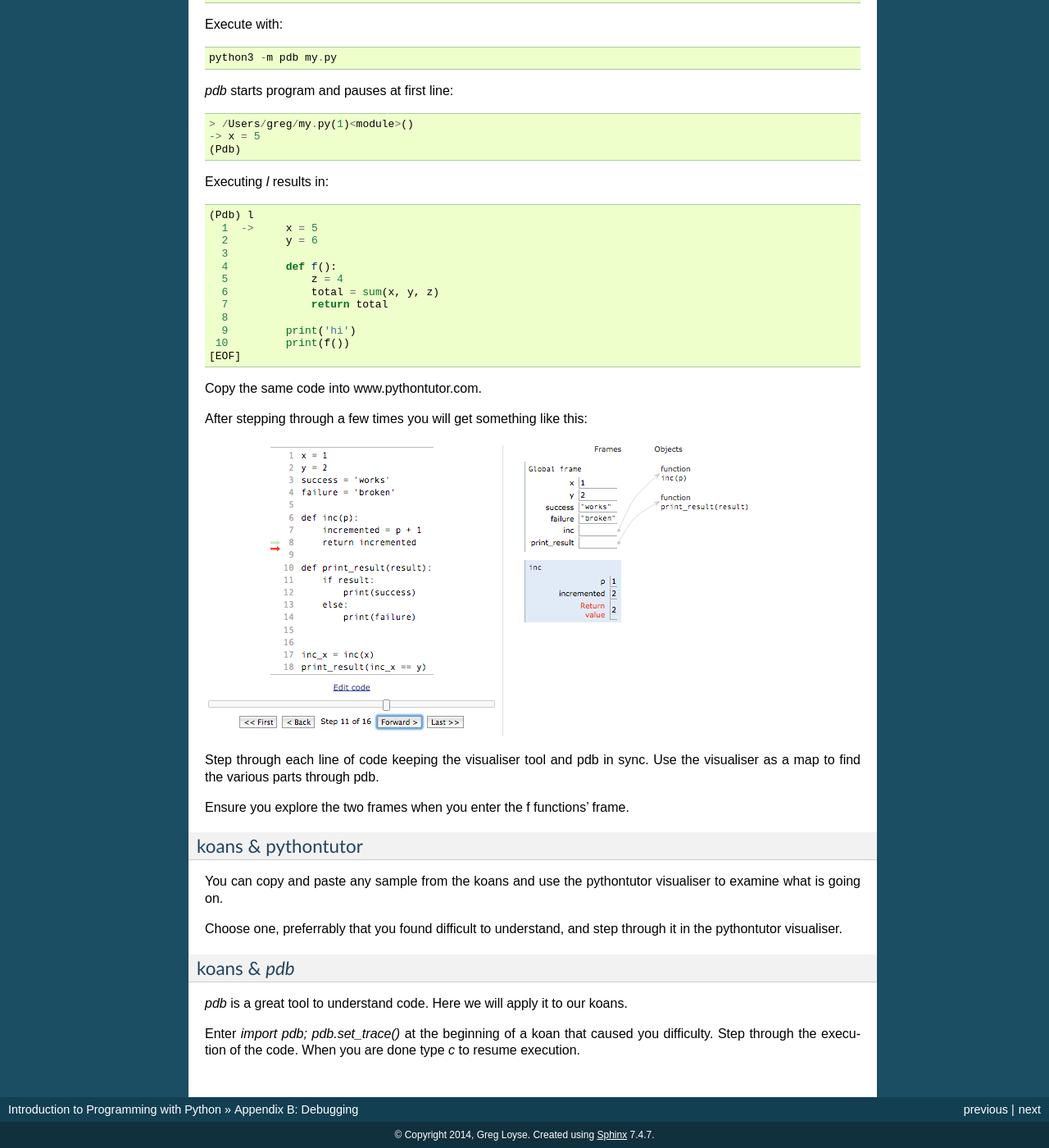
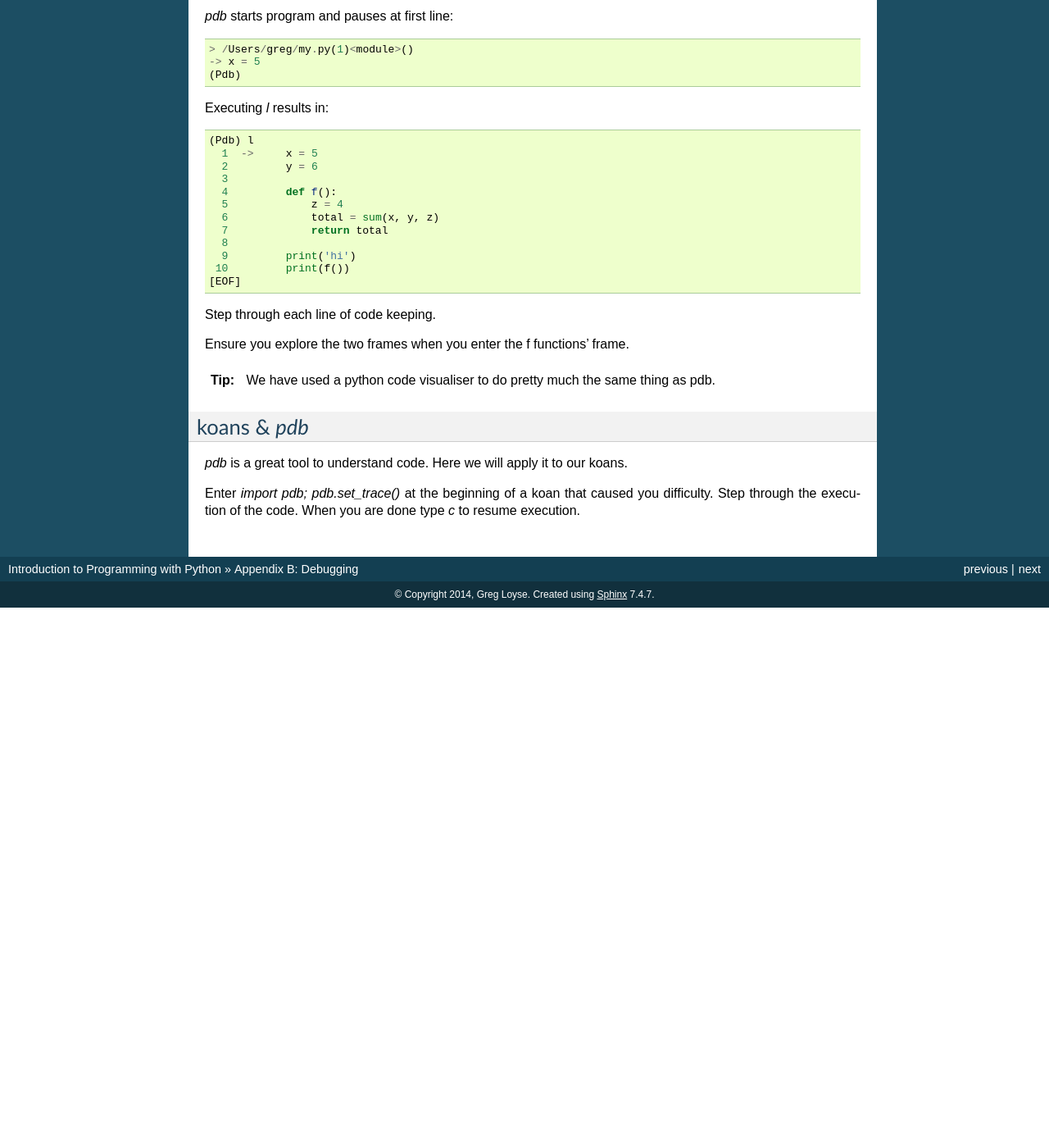
Before and after one commit to gu-lseg/intro-to-programming, a Sphinx documentation site: the page built from source/appendix_errors.rst, in a window 1280 px wide and 1400 px high, scrolled down 2359 px. Shown: the whole window at 82% size. Built offline with Sphinx 7.4.7, drawn with Linux system fonts in a browser that asks for light colours; pages that are not in the unit, such as notebooks, are missing from menus; after the commit the page ends 3100 px from its top, so only the background shows below that; some of the changed text lies outside the part shown.

Commit message:
removed redundant part

```diff
--- a/source/appendix_errors.rst
+++ b/source/appendix_errors.rst
@@ -166,28 +162,17 @@ Executing `l` results in::
      10  	print(f())
     [EOF]
 
-Copy the same code into www.pythontutor.com.
-
-After stepping through a few times you will get something like this:
-
-.. image:: /images/inc_visualisation.png
-
-Step through each line of code keeping the visualiser tool and pdb in sync. Use
-the visualiser as a map to find the various parts through pdb.
+Step through each line of code keeping.
 
 Ensure you explore the two frames when you enter the f functions' frame.
 
-koans & pythontutor
--------------------
+.. tip::
+    We have used a python code visualiser to do pretty much the same thing as pdb.
 
-You can copy and paste any sample from the koans and use the pythontutor
-visualiser to examine what is going on.
 
-Choose one, preferrably that you found difficult to understand, and step
-through it in the pythontutor visualiser.
 
 koans & `pdb`
--------------
+=============
 
 `pdb` is a great tool to understand code. Here we will apply it to our koans.
 
```
Also changed, not shown: other parts of source/appendix_errors.rst (+2 -6 lines), source/images/inc_visualisation.png (deleted).
